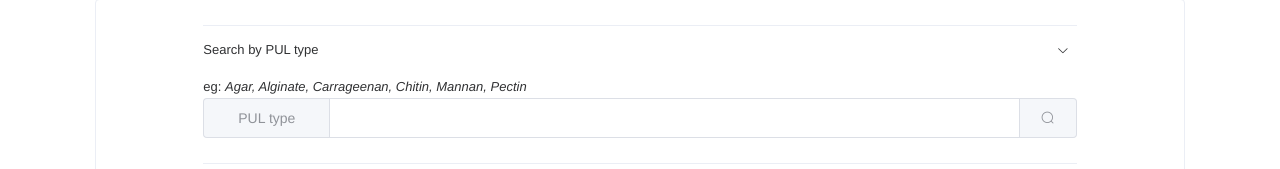
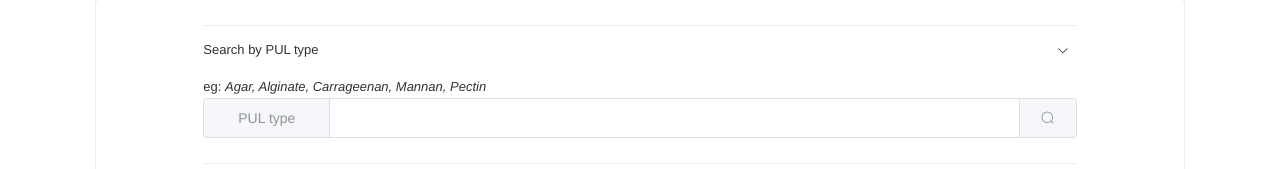
Before and after one commit to lozybean/pul-vue, a Vue app: page /search in a window 1280 px wide. Shown: the part 225-394 px from the top of the page. Built offline with nearby package versions, Linux system fonts and the light colour scheme; what vue-simple-uploader would draw is missing.

Commit message:
feat: remove chitin

```diff
--- a/src/views/Download.vue
+++ b/src/views/Download.vue
@@ -47,9 +47,6 @@
                           >
                         </p>
                         <p>
-                          <a href="/static/media/release/chitin.zip">Chitin</a>
-                        </p>
-                        <p>
                           <a href="/static/media/release/mannan.zip">Mannan</a>
                         </p>
                         <p>
--- a/src/views/Search.vue
+++ b/src/views/Search.vue
@@ -19,10 +19,7 @@
                     <div @keyup.enter="query_by_pul_type">
                       <div style="text-align: left">
                         eg:
-                        <i
-                          >Agar, Alginate, Carrageenan, Chitin, Mannan,
-                          Pectin</i
-                        >
+                        <i>Agar, Alginate, Carrageenan, Mannan, Pectin</i>
                       </div>
                       <el-input
                         placeholder=""
```
